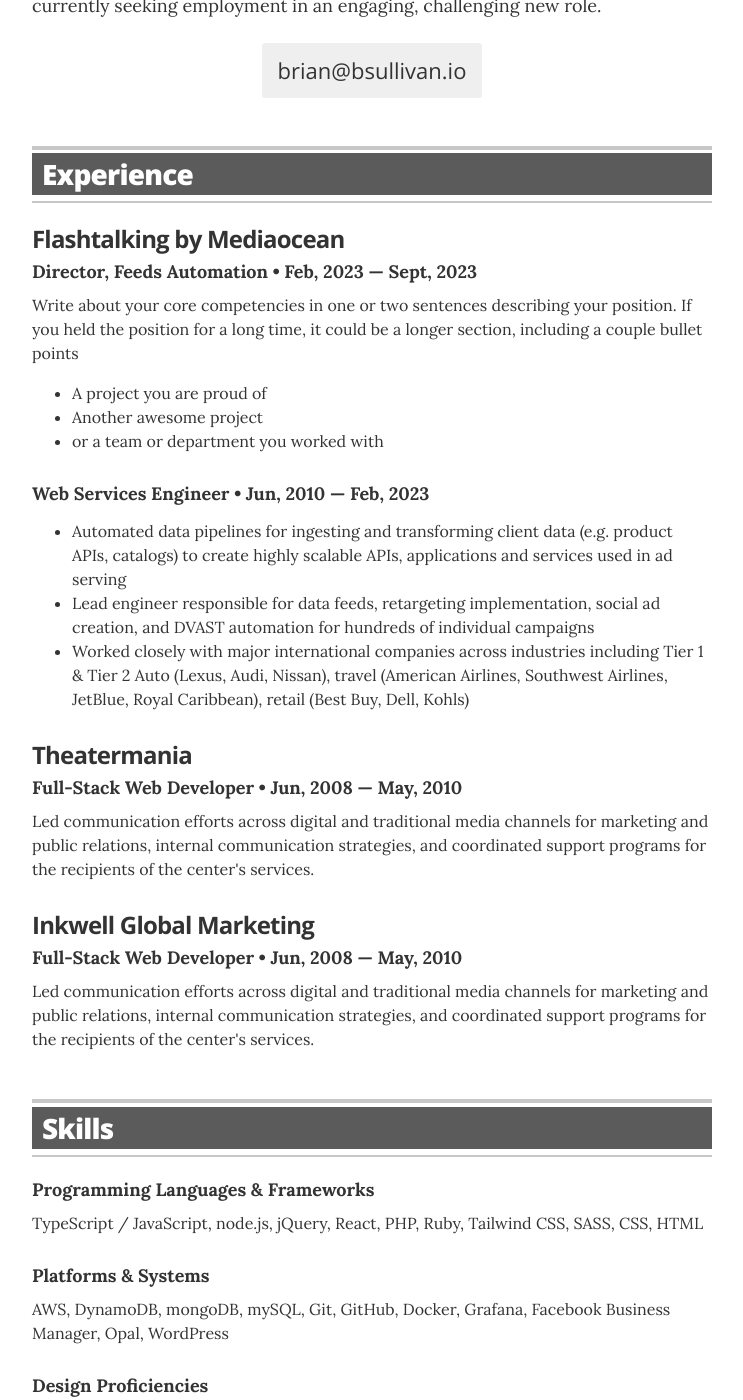
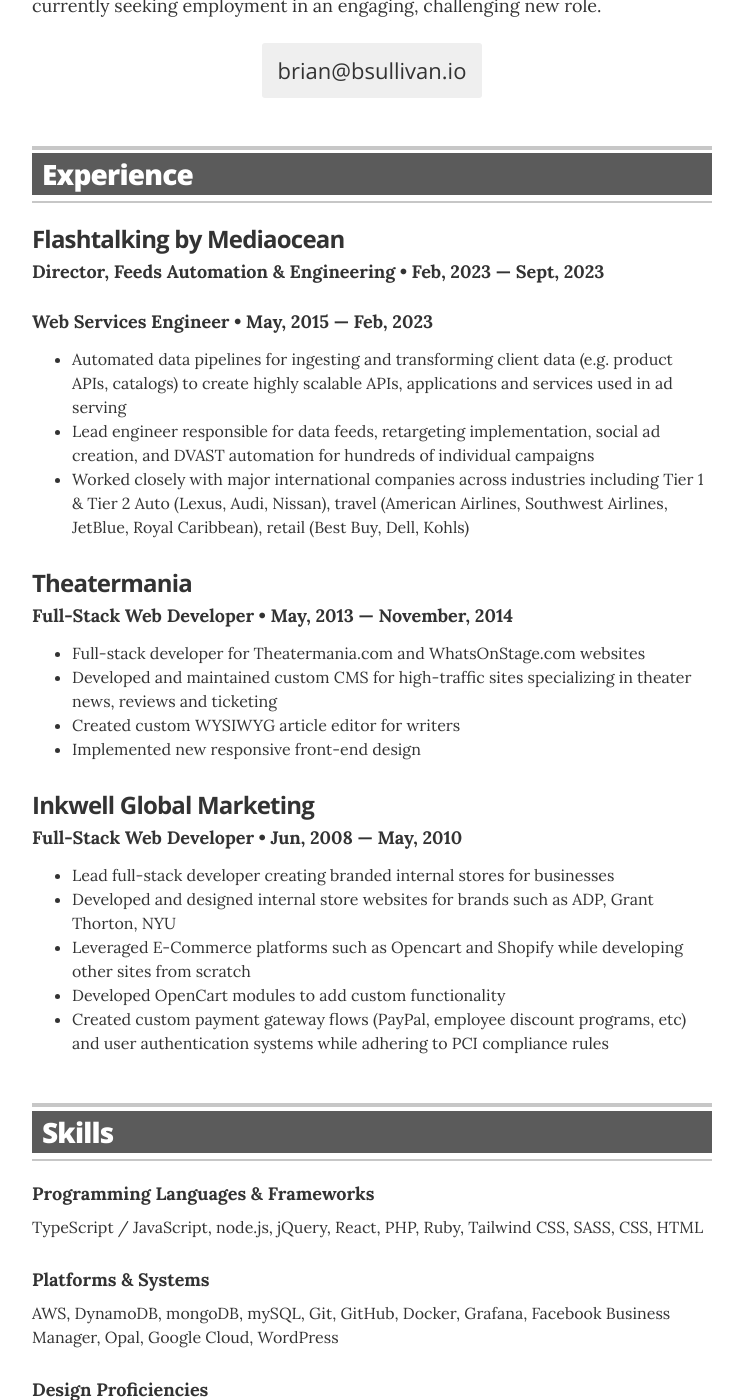
Before and after one commit to bsullivan-io/bsullivan.io, a Jekyll site: the page built from index.html, in a window 1280 px wide and 1400 px high, scrolled down 375 px. Shown: the whole window, without its empty margins (268-1011 px from the left). Built offline with Jekyll 4.4.1, drawn with Linux system fonts in a browser that asks for light colours; some of the changed text lies outside the part shown.

Commit message:
update content

```diff
--- a/_data/education.yml
+++ b/_data/education.yml
@@ -1,4 +1,5 @@
 # Degree
-- degree: Bachelor of Arts, Literature / New Media Studies
+- degree: Bachelor of Arts, New Media Studies
   uni: Richard Stockton University
-  year: 2006 &mdash; 2010
+  year: 2004 &mdash; 2010
+  award: recipient of New Media Studies Award for social app "Treefingers"
--- a/_data/experience.yml
+++ b/_data/experience.yml
@@ -1,24 +1,24 @@
 # Jobs
 # Director, Feeds Automation
 - company: Flashtalking by Mediaocean
-  position: Director, Feeds Automation
+  position: Director, Feeds Automation & Engineering
   duration: Feb, 2023 &mdash; Sept, 2023
-  summary: Write about your core competencies in one or two sentences describing your position. If you held the position for a long time, it could be a longer section, including a couple bullet points	<ul class="resume-item-list"><li>A project you are proud of</li><li>Another awesome project</li><li>or a team or department you worked with</li></ul>
+  summary: <ul class='resume-item-list'></ul>
 
 # Web Services Engineer
 - company:
   position: Web Services Engineer
-  duration:  Jun, 2010 &mdash; Feb, 2023
+  duration:  May, 2015 &mdash; Feb, 2023
   summary: <ul class='resume-item-list'><li>Automated data pipelines for ingesting and transforming client data (e.g. product APIs, catalogs) to create highly scalable APIs, applications and services used in ad serving</li><li>Lead engineer responsible for data feeds, retargeting implementation, social ad creation, and DVAST automation for hundreds of individual campaigns</li><li>Worked closely with major international companies across industries including Tier 1 & Tier 2 Auto (Lexus, Audi, Nissan), travel (American Airlines, Southwest Airlines, JetBlue, Royal Caribbean), retail (Best Buy, Dell, Kohls)</li></ul>
 
 # Full-Stack Web Developer
 - company: Theatermania
   position: Full-Stack Web Developer
-  duration:   Jun, 2008  &mdash; May, 2010
-  summary: Led communication efforts across digital and traditional media channels for marketing and public relations, internal communication strategies, and coordinated support programs for the recipients of the center's services.
+  duration:   May, 2013  &mdash; November, 2014
+  summary: <ul class='resume-item-list'><li>Full-stack developer for Theatermania.com and WhatsOnStage.com websites</li><li>Developed and maintained custom CMS for high-traffic sites specializing in theater news, reviews and ticketing</li><li>Created custom WYSIWYG article editor for writers</li><li>Implemented new responsive front-end design</li></ul>
 
 # Full-Stack Web Developer
 - company: Inkwell Global Marketing
   position: Full-Stack Web Developer
   duration:   Jun, 2008  &mdash; May, 2010
-  summary: Led communication efforts across digital and traditional media channels for marketing and public relations, internal communication strategies, and coordinated support programs for the recipients of the center's services.
+  summary: <ul class='resume-item-list'><li>Lead full-stack developer creating branded internal stores for businesses</li><li>Developed and designed internal store websites for brands such as ADP, Grant Thorton, NYU</li><li>Leveraged E-Commerce platforms such as Opencart and Shopify while developing other sites from scratch</li><li>Developed OpenCart modules to add custom functionality</li><li>Created custom payment gateway flows (PayPal, employee discount programs, etc) and user authentication systems while adhering to PCI compliance rules</li></ul>
--- a/_data/skills.yml
+++ b/_data/skills.yml
@@ -5,7 +5,7 @@
 
 # Platforms & Systems
 - skill: Platforms & Systems
-  description: AWS, DynamoDB, mongoDB, mySQL, Git, GitHub, Docker, Grafana, Facebook Business Manager, Opal, WordPress
+  description: AWS, DynamoDB, mongoDB, mySQL, Git, GitHub, Docker, Grafana, Facebook Business Manager, Opal, Google Cloud, WordPress
 
 # Applications
 - skill: Design Proficiencies
```
